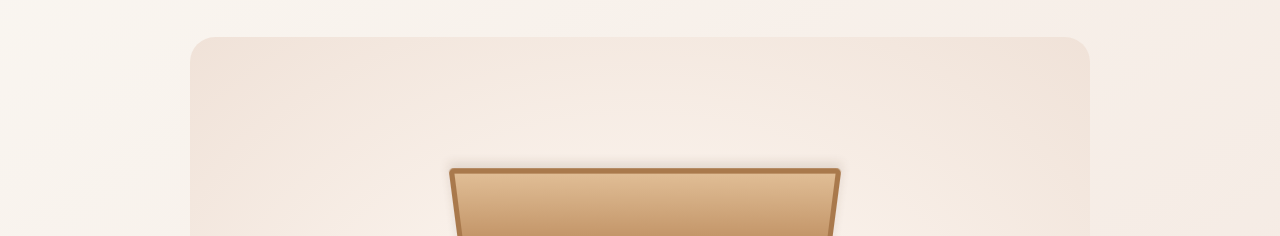
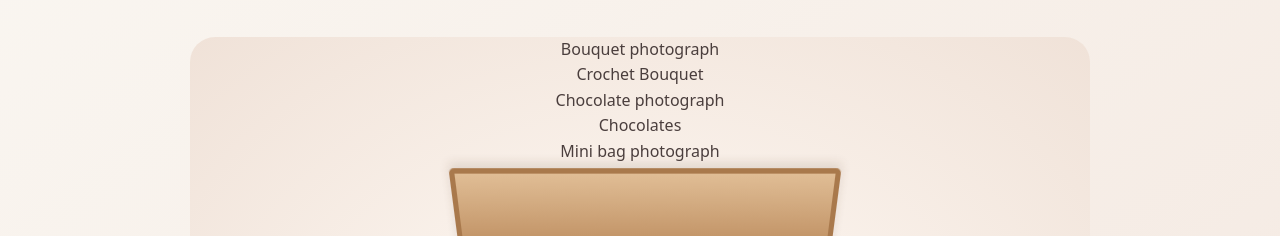
Before and after one commit to navrojpreet19-del/cozystichstudio, a plain HTML site: page index.html in a window 1280 px wide. Shown: the part 679-915 px from the top of the page. Drawn offline with Linux system fonts and the light colour scheme.

Commit message:
update index.html

```diff
--- a/index.html
+++ b/index.html
@@ -74,6 +74,41 @@
   </div>
 
   <div class="gift-table">
+
+<div class="gift-object bouquet-object" draggable="true" data-item="Crochet Flower Bouquet">
+  <div class="product-photo">
+    <span class="photo-placeholder">Bouquet photograph</span>
+  </div>
+  <span class="object-name">Crochet Bouquet</span>
+</div>
+
+<div class="gift-object chocolate-object" draggable="true" data-item="Chocolates">
+  <div class="product-photo">
+    <span class="photo-placeholder">Chocolate photograph</span>
+  </div>
+  <span class="object-name">Chocolates</span>
+</div>
+
+<div class="gift-object bag-object" draggable="true" data-item="Mini Crochet Bag">
+  <div class="product-photo">
+    <span class="photo-placeholder">Mini bag photograph</span>
+  </div>
+  <span class="object-name">Mini Crochet Bag</span>
+</div>
+
+<div class="gift-object note-object" draggable="true" data-item="Handwritten Note">
+  <div class="product-photo">
+    <span class="photo-placeholder">Card photograph</span>
+  </div>
+  <span class="object-name">Love Note</span>
+</div>
+
+<div class="gift-object ribbon-object" draggable="true" data-item="Premium Gift Wrapping">
+  <div class="product-photo">
+    <span class="photo-placeholder">Ribbon photograph</span>
+  </div>
+  <span class="object-name">Gift Wrapping</span>
+</div>
 
 
 
```
